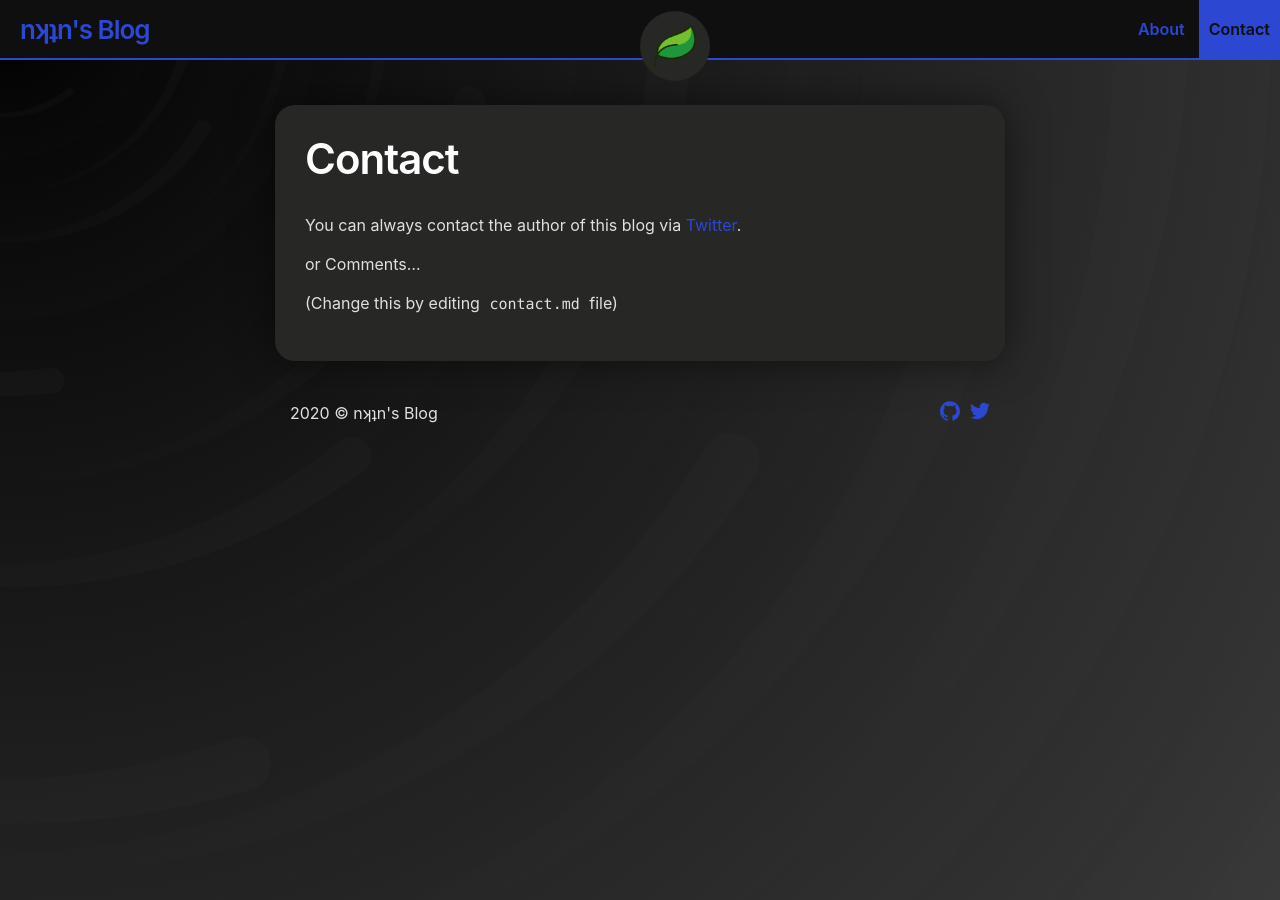
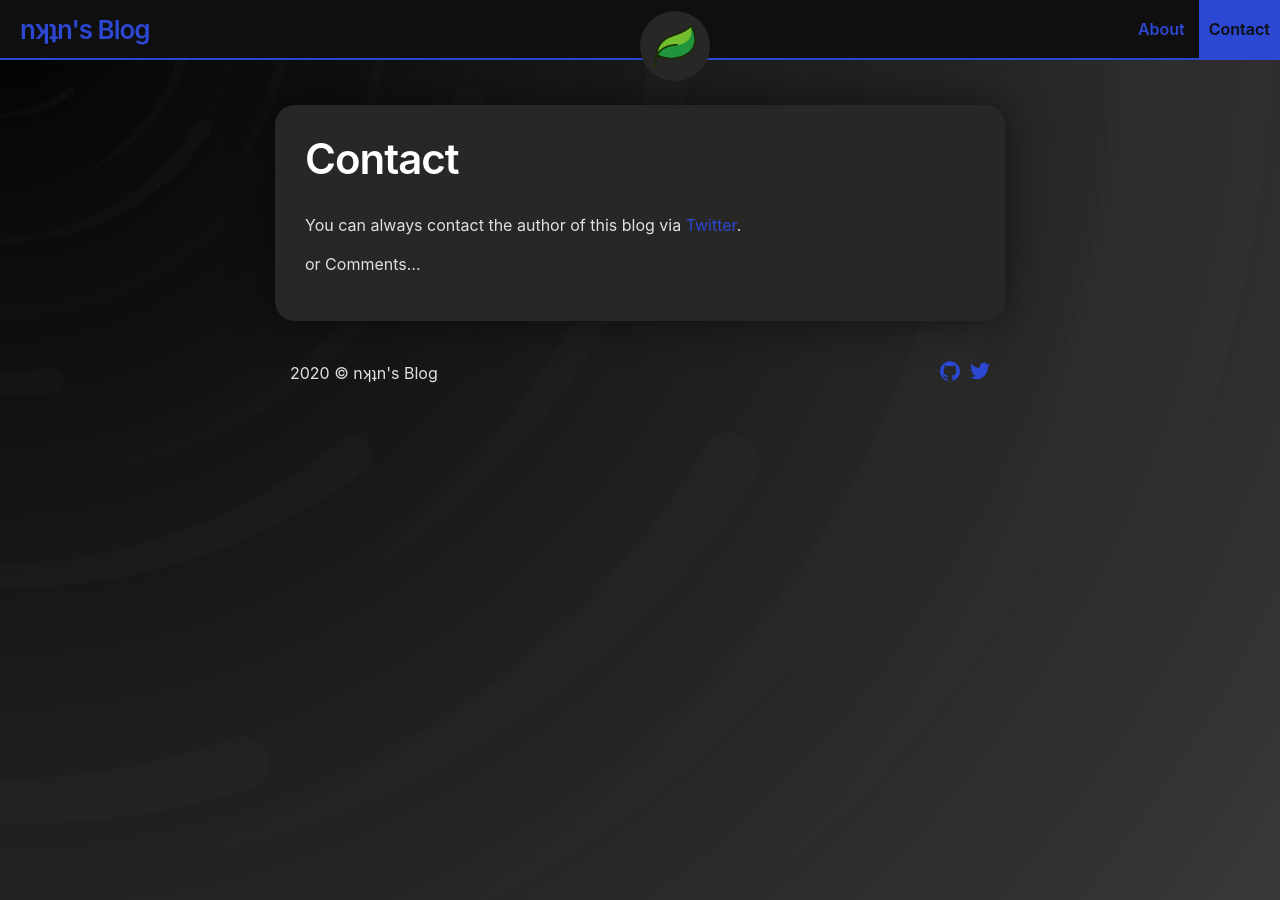
Before and after one commit to Rhotav/rhotav.github.io, a Jekyll site: the page built from contact.md, in a window 1280 px wide. Built offline with Jekyll 4.4.1, drawn with Linux system fonts in a browser that asks for light colours; nearby versions of some CDN libraries.

Commit message:
Update contact.md

```diff
--- a/contact.md
+++ b/contact.md
@@ -7,5 +7,3 @@ You can always contact the author of this blog via [Twitter](https://twitter.com
 
 
 or Comments...
-
-(Change this by editing `contact.md` file)
```
